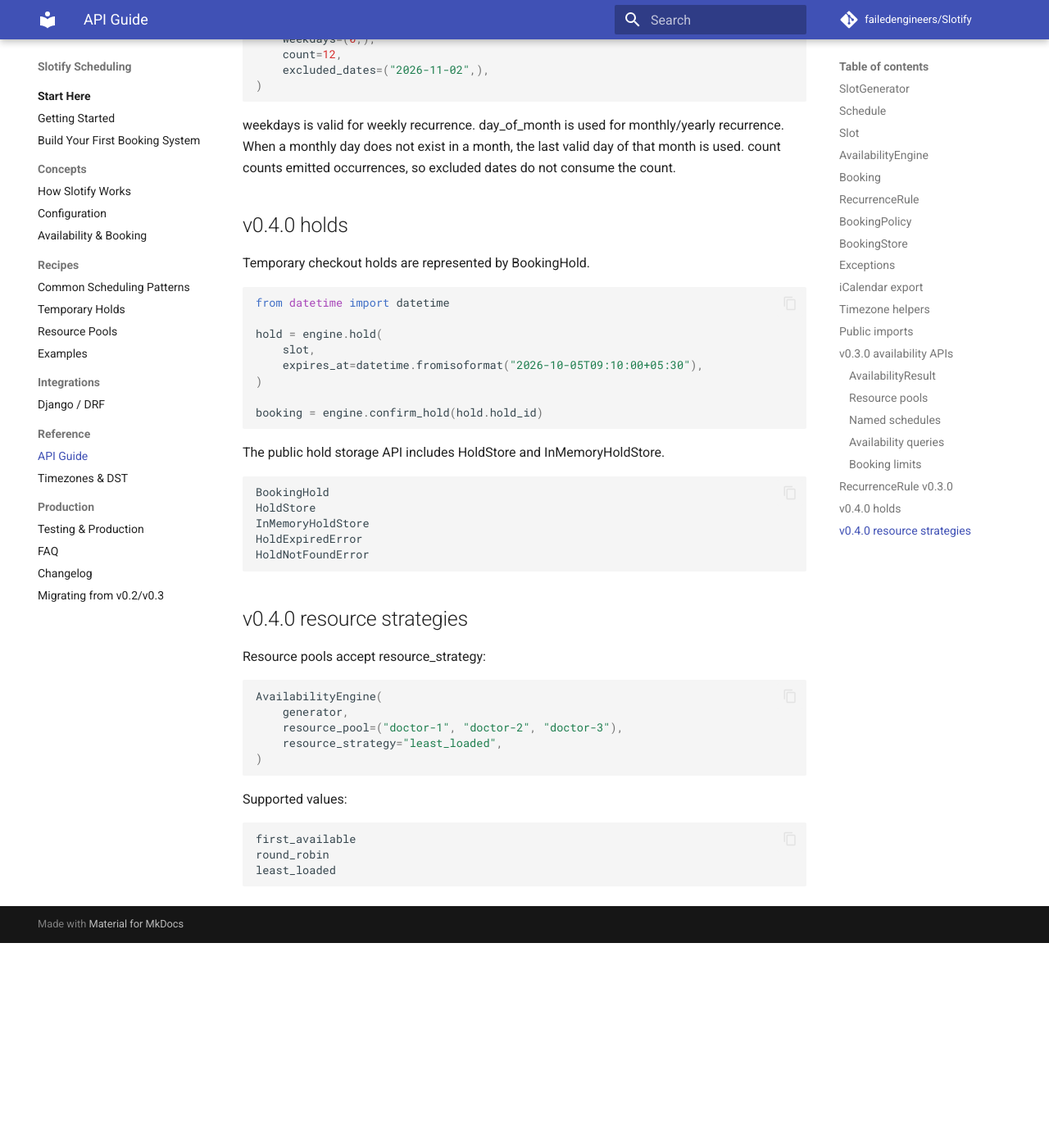
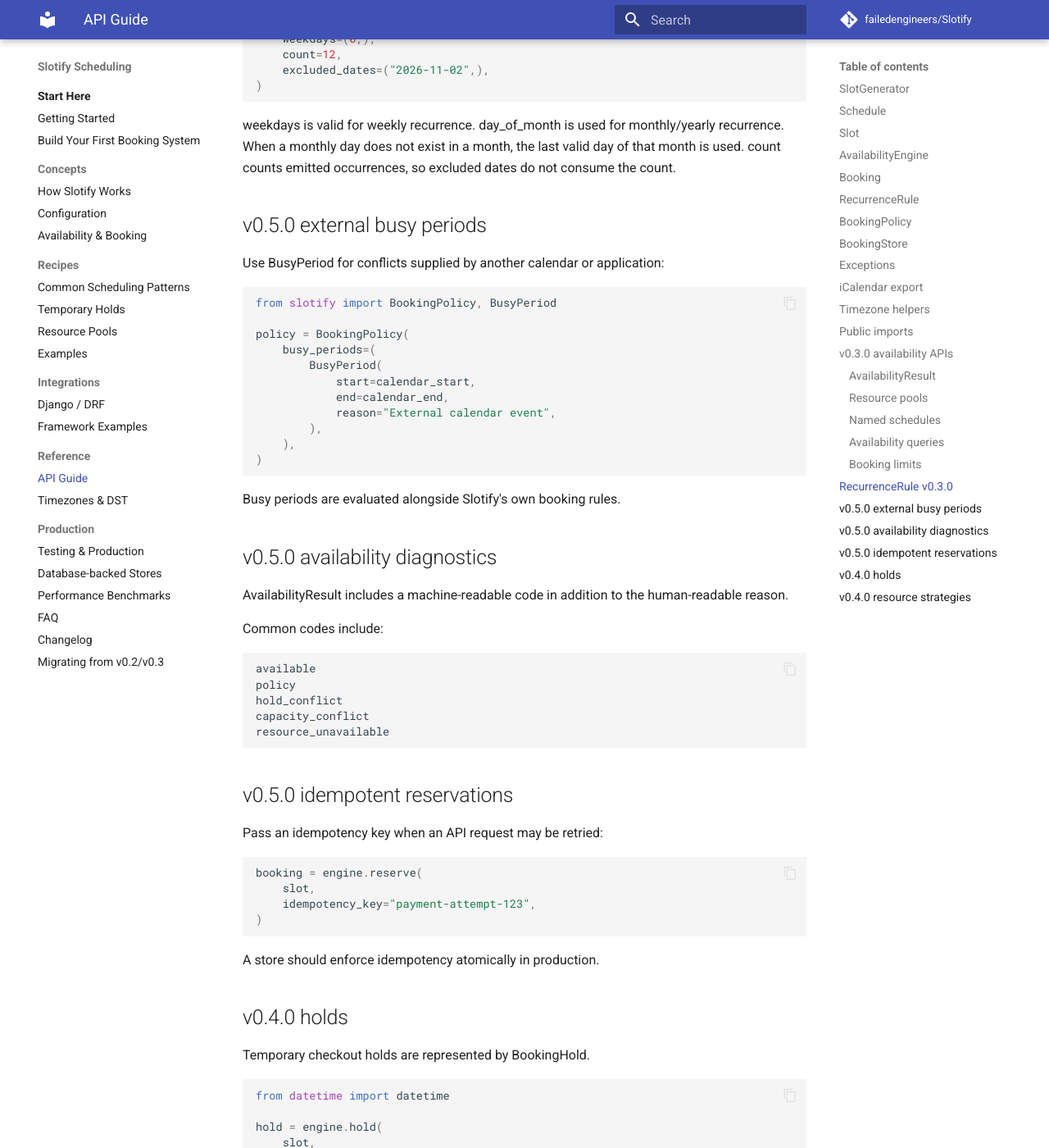
Before and after one commit to failedengineers/Slotify, an MkDocs documentation site: the page built from docs/api.md, in a window 1280 px wide and 1400 px high, scrolled down 5851 px. Shown: the whole window at 82% size. Built offline with MkDocs 1.6.1 and Material for MkDocs 9.7.7, drawn with Linux system fonts in a browser that asks for light colours; comment, search, counter and statistics services are not loaded; before the commit the page ends 7001 px from its top, so only the background shows below that.

Commit message:
v0.5.0 production hardening
External busy periods, diagnostics, idempotent reservations, stronger holds, and production guidance.

```diff
--- a/docs/api.md
+++ b/docs/api.md
@@ -281,6 +281,53 @@
 weekdays is valid for weekly recurrence. day_of_month is used for monthly/yearly recurrence. When a monthly day does not exist in a month, the last valid day of that month is used. count counts emitted occurrences, so excluded dates do not consume the count.
 
 
+## v0.5.0 external busy periods
+
+Use BusyPeriod for conflicts supplied by another calendar or application:
+
+~~~python
+from slotify import BookingPolicy, BusyPeriod
+
+policy = BookingPolicy(
+    busy_periods=(
+        BusyPeriod(
+            start=calendar_start,
+            end=calendar_end,
+            reason="External calendar event",
+        ),
+    ),
+)
+~~~
+
+Busy periods are evaluated alongside Slotify's own booking rules.
+
+## v0.5.0 availability diagnostics
+
+AvailabilityResult includes a machine-readable code in addition to the human-readable reason.
+
+Common codes include:
+
+~~~text
+available
+policy
+hold_conflict
+capacity_conflict
+resource_unavailable
+~~~
+
+## v0.5.0 idempotent reservations
+
+Pass an idempotency key when an API request may be retried:
+
+~~~python
+booking = engine.reserve(
+    slot,
+    idempotency_key="payment-attempt-123",
+)
+~~~
+
+A store should enforce idempotency atomically in production.
+
 ## v0.4.0 holds
 
 Temporary checkout holds are represented by BookingHold.
--- a/mkdocs.yml
+++ b/mkdocs.yml
@@ -39,11 +39,14 @@
       - Examples: examples.md
   - Integrations:
       - Django / DRF: django.md
+      - Framework Examples: framework-examples.md
   - Reference:
       - API Guide: api.md
       - Timezones & DST: timezones.md
   - Production:
       - Testing & Production: testing.md
+      - Database-backed Stores: database-stores.md
+      - Performance Benchmarks: benchmarks.md
       - FAQ: faq.md
       - Changelog: changelog.md
       - Migrating from v0.2/v0.3: migration.md
--- a/pyproject.toml
+++ b/pyproject.toml
@@ -4,7 +4,7 @@
 
 [project]
 name = "slotify-scheduling"
-version = "0.4.0"
+version = "0.5.0"
 description = "Timezone-aware Python scheduling and appointment slot engine for availability and booking systems."
 readme = "README.md"
 requires-python = ">=3.10"
--- a/src/slotify/__init__.py
+++ b/src/slotify/__init__.py
@@ -23,6 +23,7 @@
 )
 from .policy import (
     BlockedPeriod,
+    BusyPeriod,
     BookingPolicy,
 )
 from .recurrence import RecurrenceRule
@@ -35,7 +36,7 @@
     to_utc,
 )
 
-__version__ = "0.3.0"
+__version__ = "0.5.0"
 __all__ = [
     "SlotGenerator",
     "Slot",
@@ -47,6 +48,7 @@
     "InMemoryBookingStore",
     "BookingPolicy",
     "BlockedPeriod",
+    "BusyPeriod",
     "RecurrenceRule",
     "SlotifyError",
     "ConfigurationError",
```
Also changed, not shown: CHANGELOG.md (+19 -0 lines), README.md (+26 -1 lines), ROADMAP.md (+16 -7 lines), docs/benchmarks.md (added, +38 -0 lines), docs/database-stores.md (added, +60 -0 lines), docs/framework-examples.md (added, +45 -0 lines), docs/resources.md (+14 -0 lines), docs/testing.md (+15 -2 lines), 5 other files.
